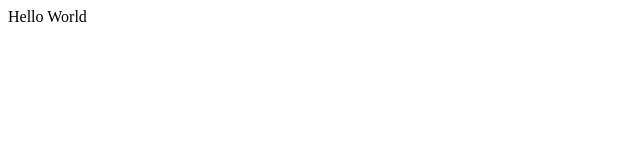
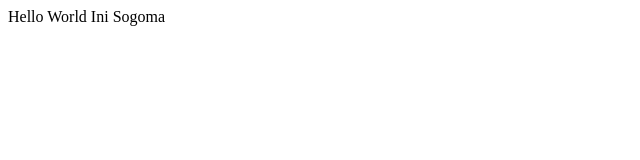
Before and after one commit to mamadoumaiga/01_Projet_Git, a plain HTML site: page index.html in a window 1280 px wide. Shown: the full height of the page, 0-640 px from the left. Drawn offline with Linux system fonts and the light colour scheme.

Commit message:
Update index.html

```diff
--- a/index.html
+++ b/index.html
@@ -2,6 +2,7 @@
 <html>
     <body>
         Hello World
+        Ini Sogoma
     </body>
 
 </html>
```
